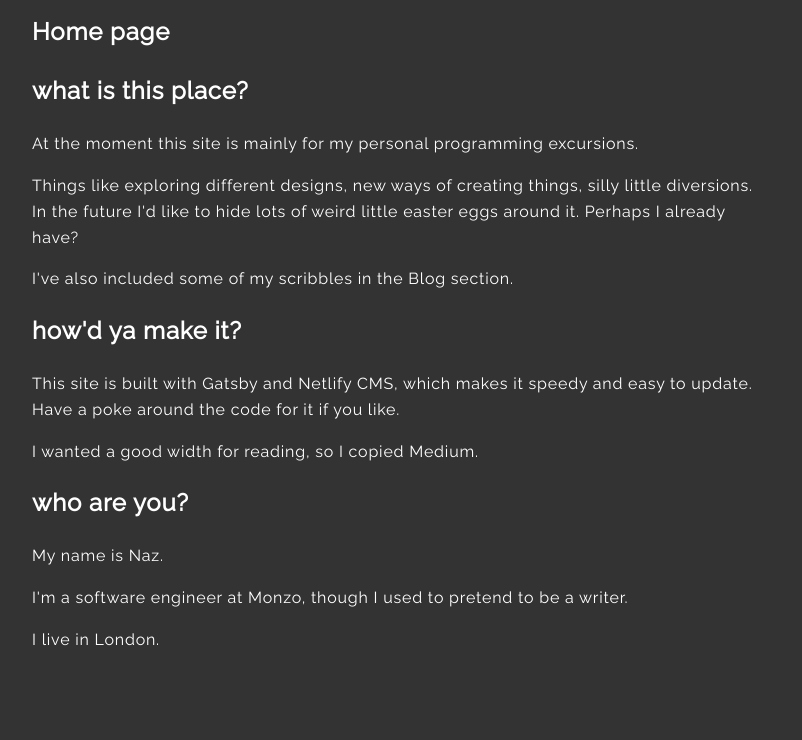
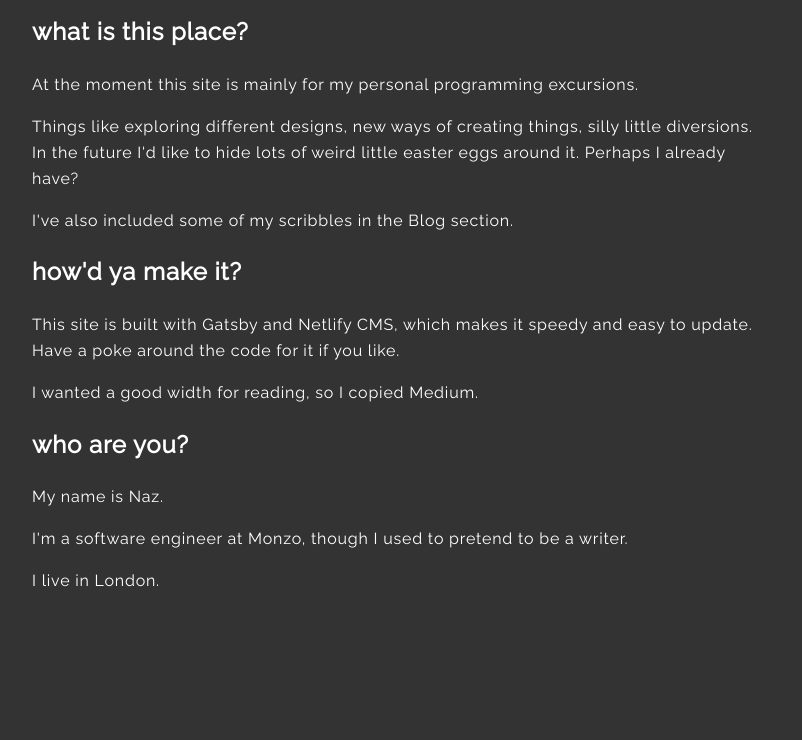
Before and after one commit to nazwhale/mysite, a Gatsby site: page / in a window 1280 px wide. Shown: the part 182-922 px from the top of the page, without its empty margins (238-1040 px from the left). After the commit the page ends 863 px from the top, so only its background shows below. Built offline with nearby package versions, Linux system fonts and the light colour scheme; Gatsby itself is replaced by a stand-in of ours.

Commit message:
remove home page title

```diff
--- a/src/templates/home-page.js
+++ b/src/templates/home-page.js
@@ -13,9 +13,6 @@ export const HomePageTemplate = ({ title, content, contentComponent }) => {
         <div className="columns">
           <div className="column is-10 is-offset-1">
             <div className="section">
-              <h2 className="title is-size-3 has-text-weight-bold is-bold-light">
-                {title}
-              </h2>
               <PageContent className="content" content={content} />
             </div>
           </div>
```
